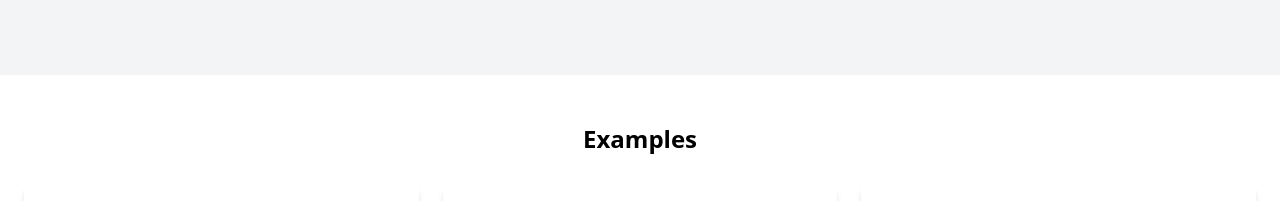
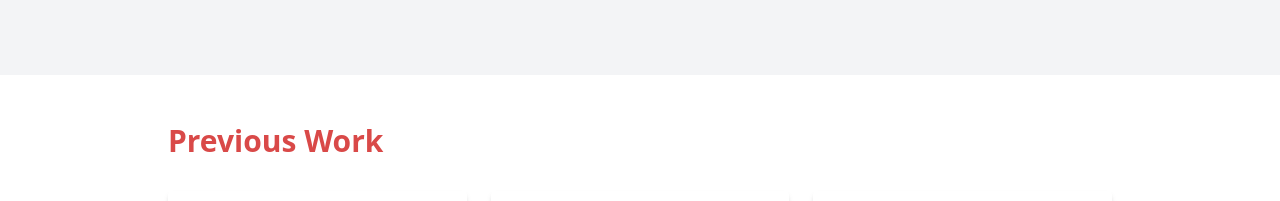
Before and after one commit to christiaan-fourie/cflaserengravers.org.za, a Next.js app: page / in a window 1280 px wide. Shown: the part 1262-1463 px from the top of the page. Built offline with nearby package versions, Linux system fonts and the light colour scheme; grey boxes are pictures that could not be loaded.

Commit message:
Update Examples.jsx

```diff
--- a/app/components/Examples.jsx
+++ b/app/components/Examples.jsx
@@ -60,8 +60,8 @@ export default function Examples() {
   ];
 
   return (
-    <div className="py-12 px-6">
-      <h3 className="text-2xl font-bold text-center mb-8">Examples</h3>
+    <div className="py-12 md:px-42">
+      <h3 className="text-3xl font-bold text-left mb-8 text-[#d94948]">Previous Work</h3>
       <div className="grid grid-cols-1 md:grid-cols-2 lg:grid-cols-3 gap-6">
         {examples.map((example) => (
           <div key={example.id} className="bg-white rounded shadow-md p-4">
```
